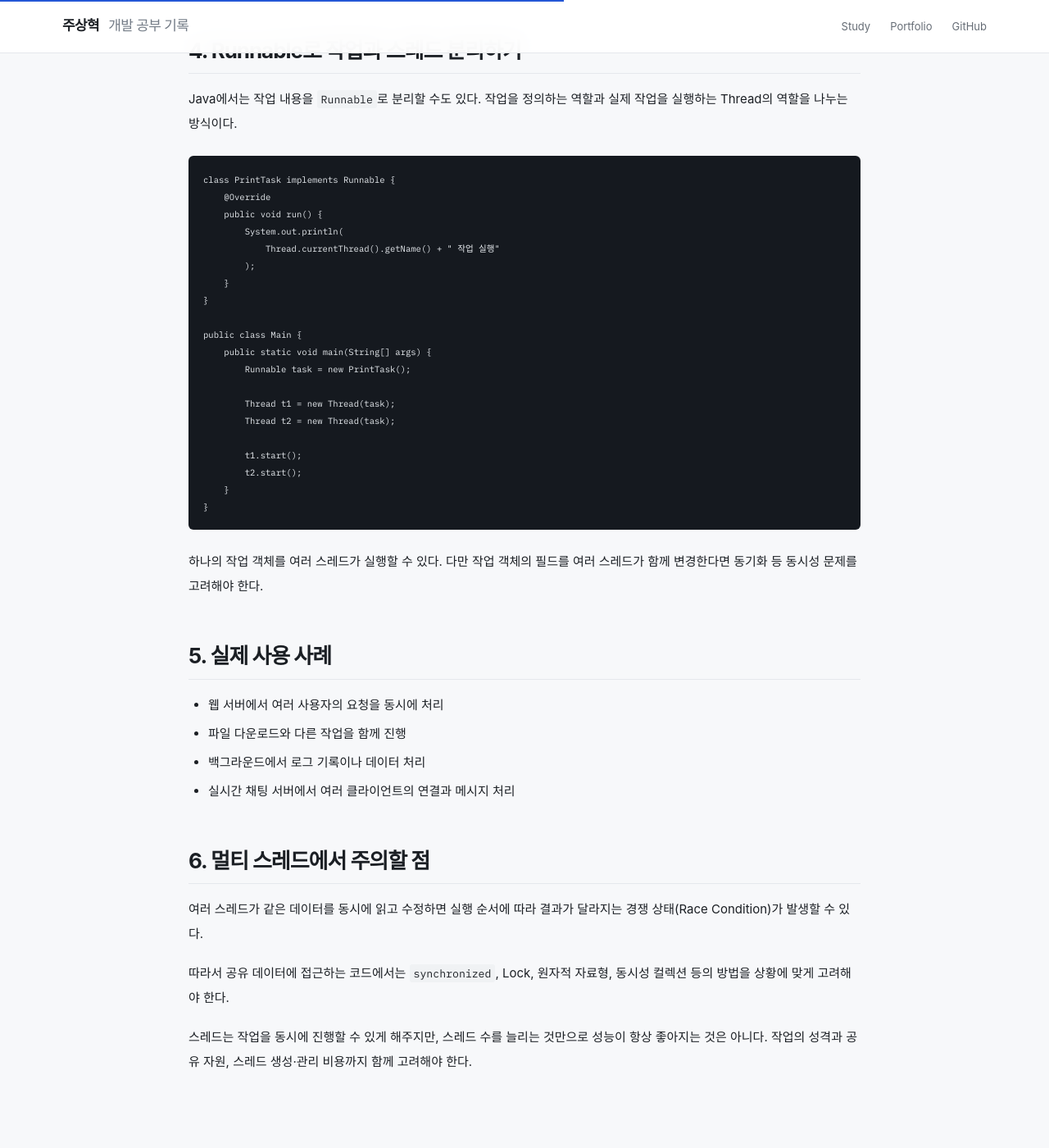
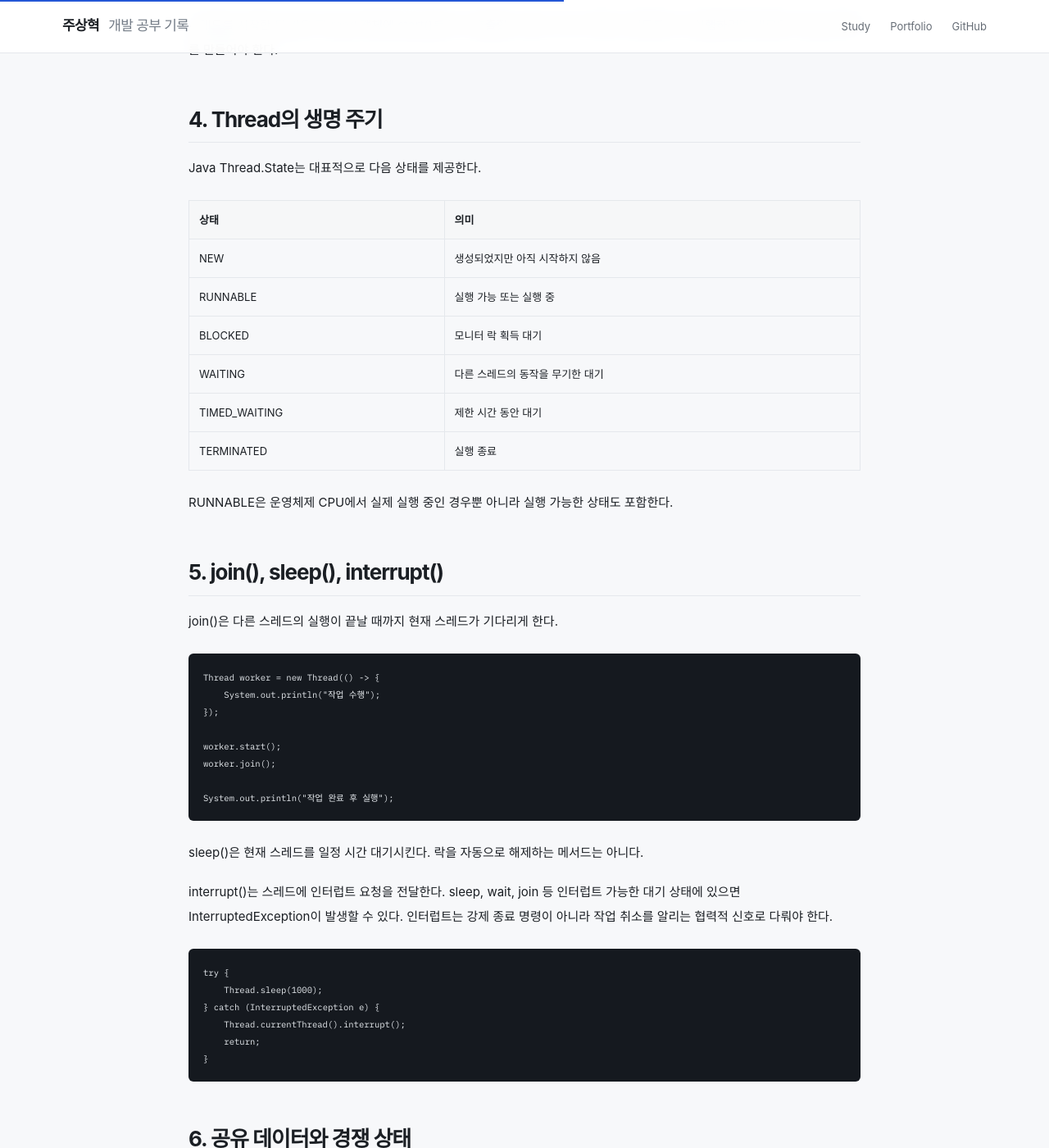
Before and after one commit to zuzusnasna/zuzusnasna.github.io, a Jekyll site: the page built from _posts/2026-10-30-java-thread.md, in a window 1280 px wide and 1400 px high, scrolled down 1887 px. Shown: the whole window at 82% size. Built offline with Jekyll 4.4.1, drawn with Linux system fonts in a browser that asks for light colours; some web fonts are replaced; some of the changed text lies outside the part shown.

Commit message:
docs: expand Java fundamentals study notes

````diff
--- a/_posts/2026-10-30-java-thread.md
+++ b/_posts/2026-10-30-java-thread.md
@@ -1,29 +1,28 @@
 ---
 layout: post
-title: "Java Thread — 프로그램의 작업을 실행하는 스레드"
-date: 2026-10-30 12:40:00 +0900
+title: "Java Thread — 스레드 생명 주기와 동시 실행 관리"
+date: 2026-10-30 12:20:00 +0900
 categories: [Spring]
-tags: [Java, Thread, Concurrency]
+tags: [Java, Thread, Concurrency, Runnable, Executor]
 ---
-
-스레드(Thread)는 프로그램 안에서 작업을 실행하는 하나의 흐름이다. 하나의 프로세스 안에는 여러 스레드가 존재할 수 있으며, 각 스레드가 작업을 나누어 처리할 수 있다.
 
 ## 1. 프로세스와 스레드
 
-- **프로세스(Process)**: 운영체제에서 실행 중인 프로그램 단위. 독립적인 메모리 공간을 가진다.
-- **스레드(Thread)**: 프로세스 내부에서 실행되는 작업 흐름. 같은 프로세스의 스레드들은 Heap 등 메모리 영역을 공유한다.
+프로세스는 실행 중인 프로그램 단위이며 독립적인 메모리 공간을 가진다. 스레드는 프로세스 내부에서 실행되는 작업 흐름이다.
 
-예를 들어 웹 서버 프로세스가 실행되고 있을 때 여러 스레드가 각각 들어온 요청을 처리할 수 있다.
+한 프로세스의 스레드들은 Heap과 메서드 영역 등 프로세스 내 공유 자원을 함께 사용하지만, 각 스레드는 자신만의 Stack과 실행 상태를 가진다.
 
-## 2. Thread 클래스로 스레드 만들기
+웹 서버에서는 여러 요청을 서로 다른 스레드에서 처리할 수 있다. 하지만 공유 객체를 동시에 수정하면 동기화 문제가 발생할 수 있다.
 
-`Thread` 클래스를 상속하고 `run()` 메서드에 실행할 작업을 작성한다.
+## 2. Thread 생성
+
+Thread 클래스를 상속하는 방식과 Runnable을 구현하는 방식이 있다.
 
 ```java
-class NumberThread extends Thread {
+class PrintTask implements Runnable {
     @Override
     public void run() {
-        for (int i = 1; i <= 5; i++) {
+        for (int i = 1; i <= 3; i++) {
             System.out.println(
                 Thread.currentThread().getName() + " : " + i
             );
@@ -33,8 +32,8 @@ class NumberThread extends Thread {
 
 public class Main {
     public static void main(String[] args) {
-        NumberThread t1 = new NumberThread();
-        NumberThread t2 = new NumberThread();
+        Thread t1 = new Thread(new PrintTask(), "worker-1");
+        Thread t2 = new Thread(new PrintTask(), "worker-2");
 
         t1.start();
         t2.start();
@@ -42,55 +41,104 @@ public class Main {
 }
 ```
 
-두 스레드가 실행되면 출력 순서는 실행할 때마다 달라질 수 있다. 스레드의 실행 순서는 JVM과 운영체제의 스케줄링에 따라 결정되며, 번갈아 실행된다고 보장되지 않는다.
+Runnable은 실행할 작업을 표현하고 Thread는 작업을 실행하는 스레드를 표현한다. 작업과 실행 주체를 분리하면 코드 재사용과 관리가 쉬워진다.
 
-## 3. start()와 run()의 차이
+## 3. start()와 run()
 
-- `start()`: 새로운 스레드 실행을 시작하고, 새 실행 흐름에서 `run()`이 호출되도록 한다.
-- `run()`: 일반 메서드 호출이다. 직접 호출하면 새로운 스레드가 만들어지지 않고 현재 실행 흐름에서 실행된다.
+start()는 새로운 스레드 실행을 시작하고 새 실행 흐름에서 run()을 수행하도록 한다. run()을 직접 호출하면 일반 메서드 호출이므로 현재 스레드에서 실행된다.
 
-따라서 멀티 스레드 실행을 원한다면 `run()`이 아니라 `start()`를 호출해야 한다.
+스레드를 시작한 뒤 같은 Thread 객체에 start()를 다시 호출할 수 없다. 이미 시작된 스레드를 다시 실행하려면 새로운 Thread 객체를 만들어야 한다.
 
-## 4. Runnable로 작업과 스레드 분리하기
+## 4. Thread의 생명 주기
 
-Java에서는 작업 내용을 `Runnable`로 분리할 수도 있다. 작업을 정의하는 역할과 실제 작업을 실행하는 Thread의 역할을 나누는 방식이다.
+Java Thread.State는 대표적으로 다음 상태를 제공한다.
+
+| 상태 | 의미 |
+| --- | --- |
+| NEW | 생성되었지만 아직 시작하지 않음 |
+| RUNNABLE | 실행 가능 또는 실행 중 |
+| BLOCKED | 모니터 락 획득 대기 |
+| WAITING | 다른 스레드의 동작을 무기한 대기 |
+| TIMED_WAITING | 제한 시간 동안 대기 |
+| TERMINATED | 실행 종료 |
+
+RUNNABLE은 운영체제 CPU에서 실제 실행 중인 경우뿐 아니라 실행 가능한 상태도 포함한다.
+
+## 5. join(), sleep(), interrupt()
+
+join()은 다른 스레드의 실행이 끝날 때까지 현재 스레드가 기다리게 한다.
 
 ```java
-class PrintTask implements Runnable {
-    @Override
-    public void run() {
-        System.out.println(
-            Thread.currentThread().getName() + " 작업 실행"
-        );
-    }
+Thread worker = new Thread(() -> {
+    System.out.println("작업 수행");
+});
+
+worker.start();
+worker.join();
+
+System.out.println("작업 완료 후 실행");
+```
+
+sleep()은 현재 스레드를 일정 시간 대기시킨다. 락을 자동으로 해제하는 메서드는 아니다.
+
+interrupt()는 스레드에 인터럽트 요청을 전달한다. sleep, wait, join 등 인터럽트 가능한 대기 상태에 있으면 InterruptedException이 발생할 수 있다. 인터럽트는 강제 종료 명령이 아니라 작업 취소를 알리는 협력적 신호로 다뤄야 한다.
+
+```java
+try {
+    Thread.sleep(1000);
+} catch (InterruptedException e) {
+    Thread.currentThread().interrupt();
+    return;
 }
+```
 
-public class Main {
-    public static void main(String[] args) {
-        Runnable task = new PrintTask();
+## 6. 공유 데이터와 경쟁 상태
 
-        Thread t1 = new Thread(task);
-        Thread t2 = new Thread(task);
+```java
+class Counter {
+    int count = 0;
 
-        t1.start();
-        t2.start();
+    void increase() {
+        count++;
     }
 }
 ```
 
-하나의 작업 객체를 여러 스레드가 실행할 수 있다. 다만 작업 객체의 필드를 여러 스레드가 함께 변경한다면 동기화 등 동시성 문제를 고려해야 한다.
+여러 스레드가 같은 Counter를 공유하고 동시에 increase()를 실행하면 증가 결과가 누락될 수 있다. count++는 읽기·계산·쓰기 단계로 이루어진 복합 연산이기 때문이다.
 
-## 5. 실제 사용 사례
+이를 해결하려면 synchronized, Lock, AtomicInteger 등 요구사항에 맞는 동기화 방법을 선택해야 한다.
 
-- 웹 서버에서 여러 사용자의 요청을 동시에 처리
-- 파일 다운로드와 다른 작업을 함께 진행
-- 백그라운드에서 로그 기록이나 데이터 처리
-- 실시간 채팅 서버에서 여러 클라이언트의 연결과 메시지 처리
+## 7. 직접 Thread를 계속 생성하지 않는 이유
 
-## 6. 멀티 스레드에서 주의할 점
+요청이 들어올 때마다 Thread를 무제한 생성하면 스레드마다 Stack 메모리와 관리 비용이 발생한다. 생성 수가 늘면 CPU 스케줄링과 컨텍스트 스위칭 부담도 커질 수 있다.
 
-여러 스레드가 같은 데이터를 동시에 읽고 수정하면 실행 순서에 따라 결과가 달라지는 경쟁 상태(Race Condition)가 발생할 수 있다.
+실제 서버에서는 보통 ExecutorService 같은 스레드 풀을 사용해 작업 제출과 스레드 관리를 분리한다.
 
-따라서 공유 데이터에 접근하는 코드에서는 `synchronized`, Lock, 원자적 자료형, 동시성 컬렉션 등의 방법을 상황에 맞게 고려해야 한다.
+```java
+ExecutorService executor = Executors.newFixedThreadPool(4);
 
-스레드는 작업을 동시에 진행할 수 있게 해주지만, 스레드 수를 늘리는 것만으로 성능이 항상 좋아지는 것은 아니다. 작업의 성격과 공유 자원, 스레드 생성·관리 비용까지 함께 고려해야 한다.
+executor.submit(() -> {
+    System.out.println(Thread.currentThread().getName());
+});
+
+executor.shutdown();
+```
+
+스레드 풀은 재사용 가능한 스레드 수를 관리하지만, 큐 적체와 종료 정책, 작업 예외 처리, 풀 크기 설정을 함께 고려해야 한다.
+
+## 8. 백엔드에서의 활용
+
+- 웹 요청을 여러 작업 스레드에서 처리
+- 비동기 이메일·알림 발송
+- 파일 변환이나 배치 작업
+- 실시간 채팅 연결과 메시지 처리
+
+스레드 수를 늘리는 것만으로 성능이 좋아지지는 않는다. CPU 작업인지 I/O 대기 작업인지, DB 커넥션 풀 크기와 맞는지, 공유 자원 경합이 있는지 함께 살펴야 한다.
+
+## 핵심 정리
+
+- 프로세스는 메모리 공간, 스레드는 실행 흐름을 의미한다.
+- Runnable로 작업과 Thread 실행 주체를 분리할 수 있다.
+- start()와 run()은 실행 방식이 다르다.
+- join, sleep, interrupt로 스레드 대기와 취소 흐름을 제어한다.
+- 실무에서는 ExecutorService 등으로 스레드 생명 주기를 관리한다.
````
